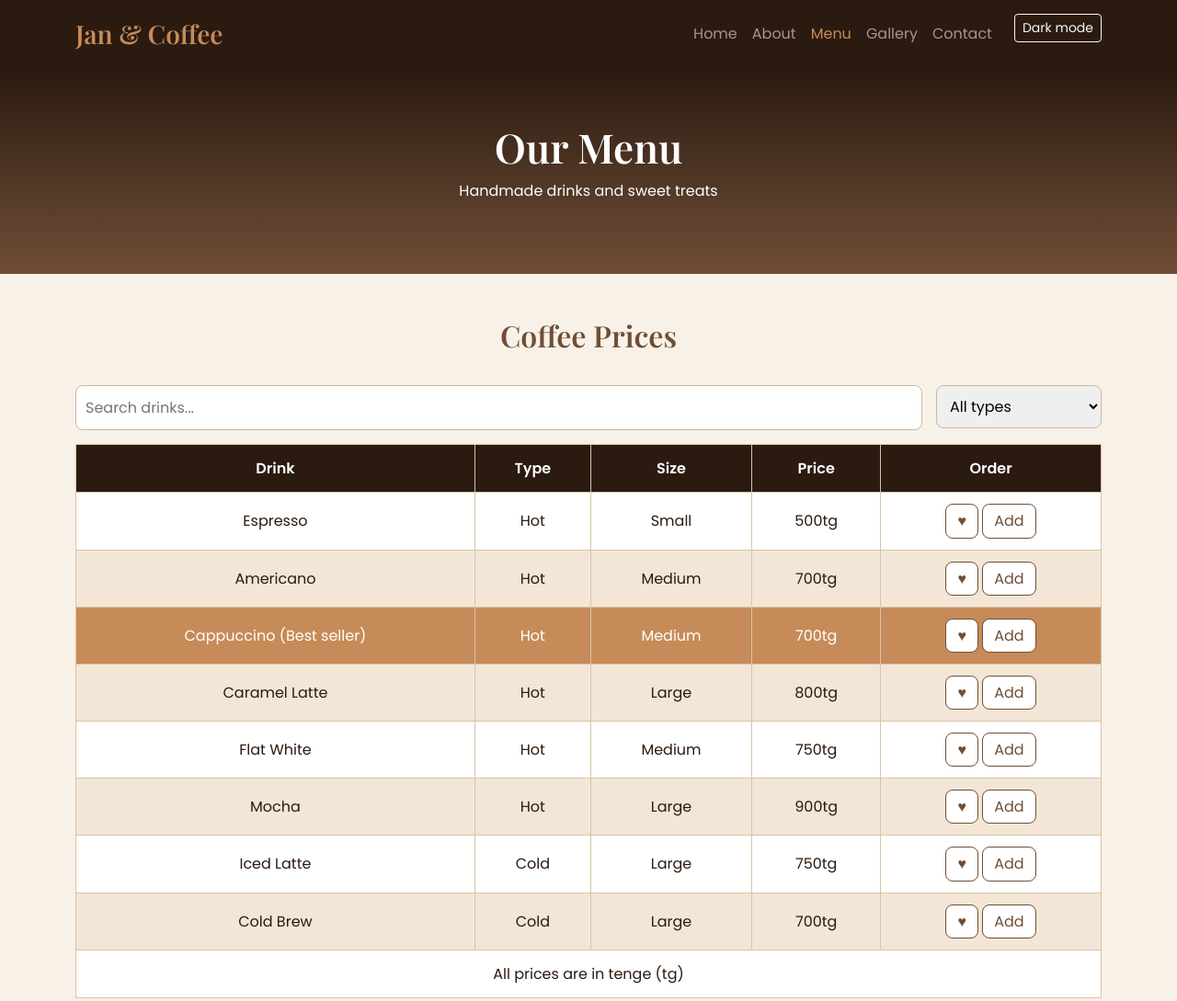
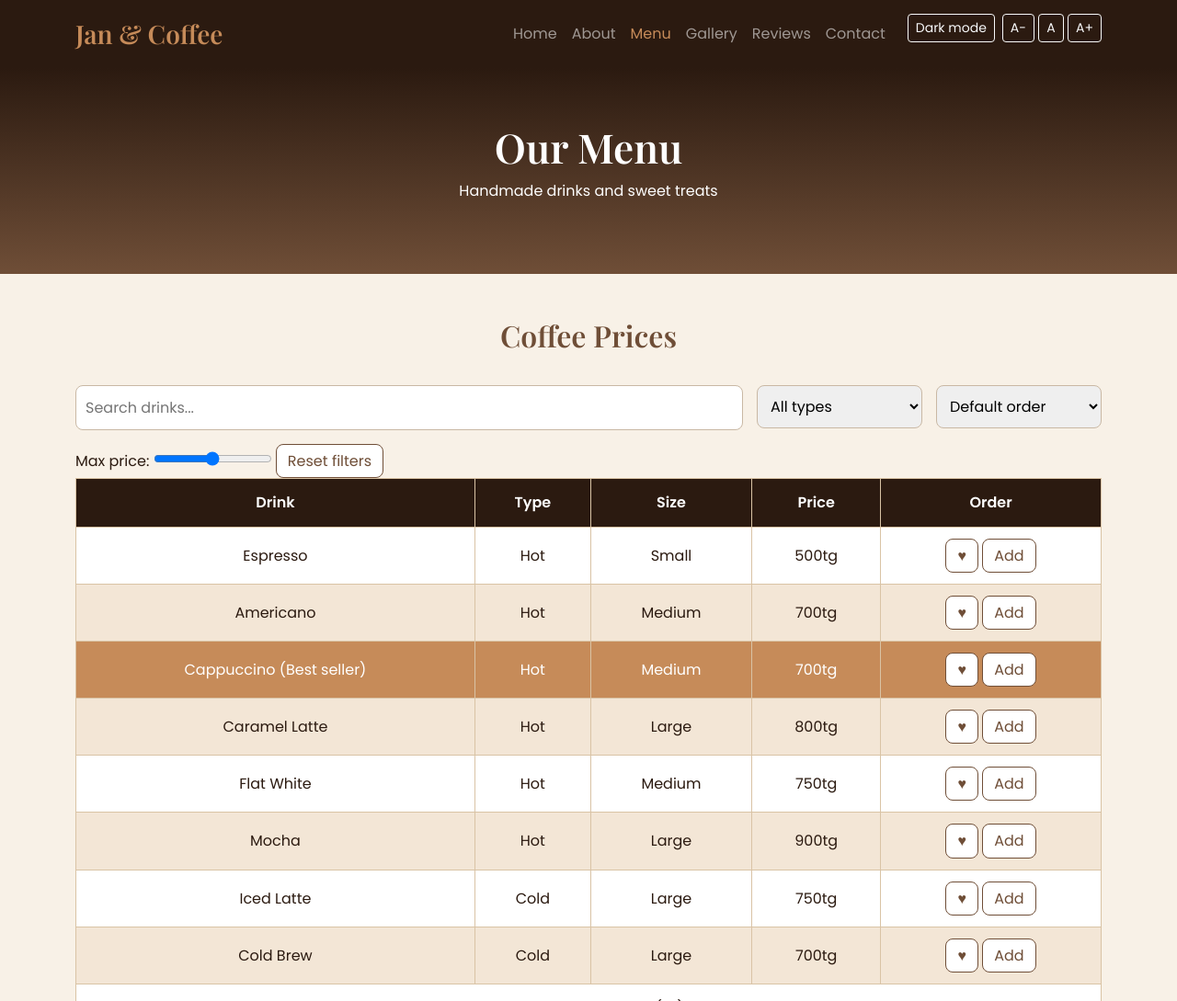
Before and after one commit to sultanalibaltabai-alt/WebAssignmentEndTerm, a plain HTML site: page menu.html in a window 1280 px wide. Shown: the top 1089 px of the page at 92% size. Drawn offline with nearby package versions, Linux system fonts and the light colour scheme.

Commit message:
change menu.html

```diff
--- a/menu.html
+++ b/menu.html
@@ -24,8 +24,14 @@
                         <li class="nav-item"><a class="nav-link" href="about.html">About</a></li>
                         <li class="nav-item"><a class="nav-link active" href="menu.html">Menu</a></li>
                         <li class="nav-item"><a class="nav-link" href="gallery.html">Gallery</a></li>
+                        <li class="nav-item"><a class="nav-link" href="reviews.html">Reviews</a></li>
                         <li class="nav-item"><a class="nav-link" href="contact.html">Contact</a></li>
                         <li class="nav-item"><button type="button" id="theme-toggle" class="btn btn-sm btn-outline-light ms-lg-3 my-2 my-lg-0" aria-pressed="false">Dark mode</button></li>
+                        <li class="nav-item font-controls ms-lg-2 my-2 my-lg-0">
+                            <button type="button" id="font-decrease" class="btn btn-sm btn-outline-light" aria-label="Decrease font size">A-</button>
+                            <button type="button" id="font-reset" class="btn btn-sm btn-outline-light" aria-label="Reset font size">A</button>
+                            <button type="button" id="font-increase" class="btn btn-sm btn-outline-light" aria-label="Increase font size">A+</button>
+                        </li>
                     </ul>
                 </div>
             </div>
@@ -55,6 +61,20 @@
                         <option value="Cold">Cold</option>
                     </select>
                 </div>
+                <div>
+                    <label for="sort-select" class="visually-hidden">Sort drinks</label>
+                    <select id="sort-select" class="field">
+                        <option value="default">Default order</option>
+                        <option value="name">Name A-Z</option>
+                        <option value="price-low">Price: low to high</option>
+                        <option value="price-high">Price: high to low</option>
+                    </select>
+                </div>
+            </div>
+            <div class="price-filter">
+                <label for="price-range">Max price: <span id="price-label"></span></label>
+                <input type="range" id="price-range" step="50">
+                <button type="button" id="reset-filters" class="action-button">Reset filters</button>
             </div>
             <div class="table-responsive">
                 <table>
@@ -87,6 +107,7 @@
                         <ul id="cart-list" class="list-unstyled"></ul>
                         <p class="mt-3">Total: <span id="cart-total" class="price">0tg</span></p>
                         <button type="button" id="order-button" class="btn btn-coffee rounded-pill" disabled>Place Order</button>
+                        <button type="button" id="clear-cart" class="action-button ms-2" disabled>Clear Cart</button>
                     </div>
                 </div>
                 <div class="col-md-6">
@@ -94,9 +115,10 @@
                         <h2>Favorites</h2>
                         <p id="favorites-empty">No favorites yet. Press the heart in the table.</p>
                         <ul id="favorites-list"></ul>
+                        <button type="button" id="clear-favorites" class="action-button" disabled>Clear Favorites</button>
                     </div>
                 </div>
-            </div>
+            </div>id="toast"
         </section>
 
         <section class="bg-white py-5">
@@ -136,6 +158,7 @@
                         <li><a href="about.html">About</a></li>
                         <li><a href="menu.html">Menu</a></li>
                         <li><a href="gallery.html">Gallery</a></li>
+                        <li><a href="reviews.html">Reviews</a></li>
                         <li><a href="contact.html">Contact</a></li>
                     </ul>
                 </div>
@@ -152,7 +175,9 @@
     <script src="https://cdn.jsdelivr.net/npm/bootstrap@5.3.3/dist/js/bootstrap.bundle.min.js"></script>
     <script src="js/storage.js"></script>
     <script src="js/theme.js"></script>
+    <script src="js/accessibility.js"></script>
     <script src="js/menu-data.js"></script>
+    <script src="js/menu-classes.js"></script>
     <script src="js/menu-jquery.js"></script>
     <script src="js/menu.js"></script>
 </body>
```
